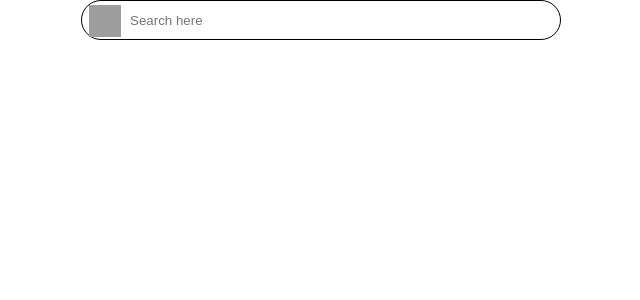
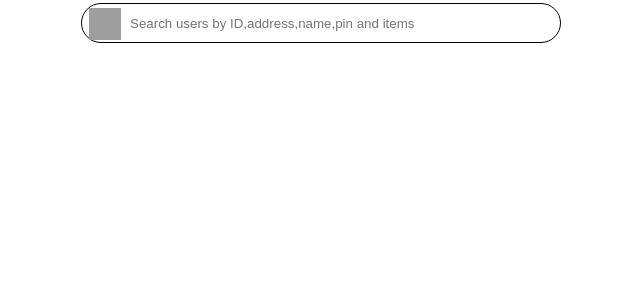
Before and after one commit to NiranjanKushwaha/react-search-dropdown, a React (Create React App) app: page / in a window 1280 px wide. Shown: the top 300 px of the page, without its empty margins (335-975 px from the left). Built offline with nearby package versions, Linux system fonts and the light colour scheme; no server answers; grey boxes are pictures that could not be loaded.

Commit message:
on search matching text got highlighted

```diff
--- a/src/App.css
+++ b/src/App.css
@@ -6,6 +6,7 @@
 .input_container,.dropdown_container{
   display: flex;
   justify-content: center;
+  margin-top: 0.2rem;
 }
 
 .search_input{
@@ -31,12 +32,40 @@
   left: 2.5rem;
 }
 
+.dropdown_container{
+  margin-top: 0.2rem;
+}
+
+/* width */
+::-webkit-scrollbar {
+  width: 10px;
+}
+
+/* Track */
+::-webkit-scrollbar-track {
+  box-shadow: inset 0 0 5px grey;
+  border-radius: 5px;
+}
+
+/* Handle */
+::-webkit-scrollbar-thumb {
+  background: rgb(5, 187, 163);
+  border-radius: 10px;
+}
+
+/* Handle on hover */
+::-webkit-scrollbar-thumb:hover {
+  background: #05e48e;
+}
+
 .dropdown_items_parent{
   margin: 0 auto;
-  width: 28rem;
-  border: 1px solid red;
+  width: 29rem;
   min-height: 5rem;
   max-height: 25rem;
+  position: relative;
+  left: 1rem;
+  box-shadow: rgba(50, 50, 93, 0.25) 0px 2px 5px -1px, rgba(0, 0, 0, 0.3) 0px 1px 3px -1px;
 }
 
 .overflowY_Scroll{
@@ -48,11 +77,18 @@
   height: fit-content;
   padding: 0.5rem;
   margin-bottom: 0.2rem;
-  background-color: antiquewhite;
+  background-color: #fff;
 }
 
 .card_flex{
   display: flex;
-  justify-content: space-between;
+  justify-content: start;
   flex-wrap: wrap;
 }
+.custom_card:hover{
+  background-color: bisque;
+}
+
+.highlight{
+  color: blue;
+}
--- a/src/Components/DropdownComponent.jsx
+++ b/src/Components/DropdownComponent.jsx
@@ -1,8 +1,9 @@
-import React, { useContext } from "react";
+import React, { useContext, useEffect } from "react";
 import { GlobalContext } from "../GlobalContext";
 
 const DropdownComponent = () => {
-  const { matchingData } = useContext(GlobalContext);
+  const { matchingData, setMatchingData, searchText } =
+    useContext(GlobalContext);
   const getItems = (itemsArr) => {
     if (itemsArr && itemsArr.length) {
       return itemsArr.map((el, index) => (
@@ -12,6 +13,22 @@ const DropdownComponent = () => {
       ));
     }
   };
+
+  //  style={
+  //     el.name.toLowerCase().includes(searchText.toLowerCase())
+  //     ? { color: "red" }
+  //     : {}
+  // }
+
+  function isHighLighted(value) {
+    if (value && value.toLowerCase().includes(searchText.toLowerCase())) {
+      const re = new RegExp(searchText, "gi");
+      return value.replace(re, `<span class="highlight">${searchText}</span>`);
+    } else {
+      return value;
+    }
+  }
+
   return (
     <div className="dropdown_container">
       <div
@@ -27,18 +44,31 @@ const DropdownComponent = () => {
               <div className="card_flex">
                 <div>
                   <strong>Id:</strong>
-                  <p>{el.id}</p>
+                  <p
+                    dangerouslySetInnerHTML={{ __html: isHighLighted(el.id) }}
+                  ></p>
                   <strong>Name:</strong>
-                  <p>{el.name}</p>
+                  <p
+                    dangerouslySetInnerHTML={{ __html: isHighLighted(el.name) }}
+                  ></p>
                 </div>
-                <div>
+                <div style={{ marginLeft: "10rem" }}>
                   <strong>Pin:</strong>
-                  <p>{el.pincode}</p>
+                  <p
+                    dangerouslySetInnerHTML={{
+                      __html: isHighLighted(el.pincode),
+                    }}
+                  ></p>
                   <strong>Items:</strong> <p>{getItems(el.items)}</p>
                 </div>
               </div>
               <div>
-                <strong>Address:</strong> <p>{el.address}</p>
+                <strong>Address:</strong>
+                <p
+                  dangerouslySetInnerHTML={{
+                    __html: isHighLighted(el.address),
+                  }}
+                ></p>
               </div>
             </div>
           ))
--- a/src/Components/SearchInput.jsx
+++ b/src/Components/SearchInput.jsx
@@ -56,7 +56,7 @@ const SearchInput = () => {
         <input
           type="text"
           className="search_input"
-          placeholder="Search here"
+          placeholder="Search users by ID,address,name,pin and items"
           value={searchText}
           onChange={handleSearchText}
         />
--- a/src/index.css
+++ b/src/index.css
@@ -3,3 +3,7 @@
   padding: 0;
   box-sizing: border-box;
 }
+
+body{
+  overflow-y: hidden !important;
+}
```
